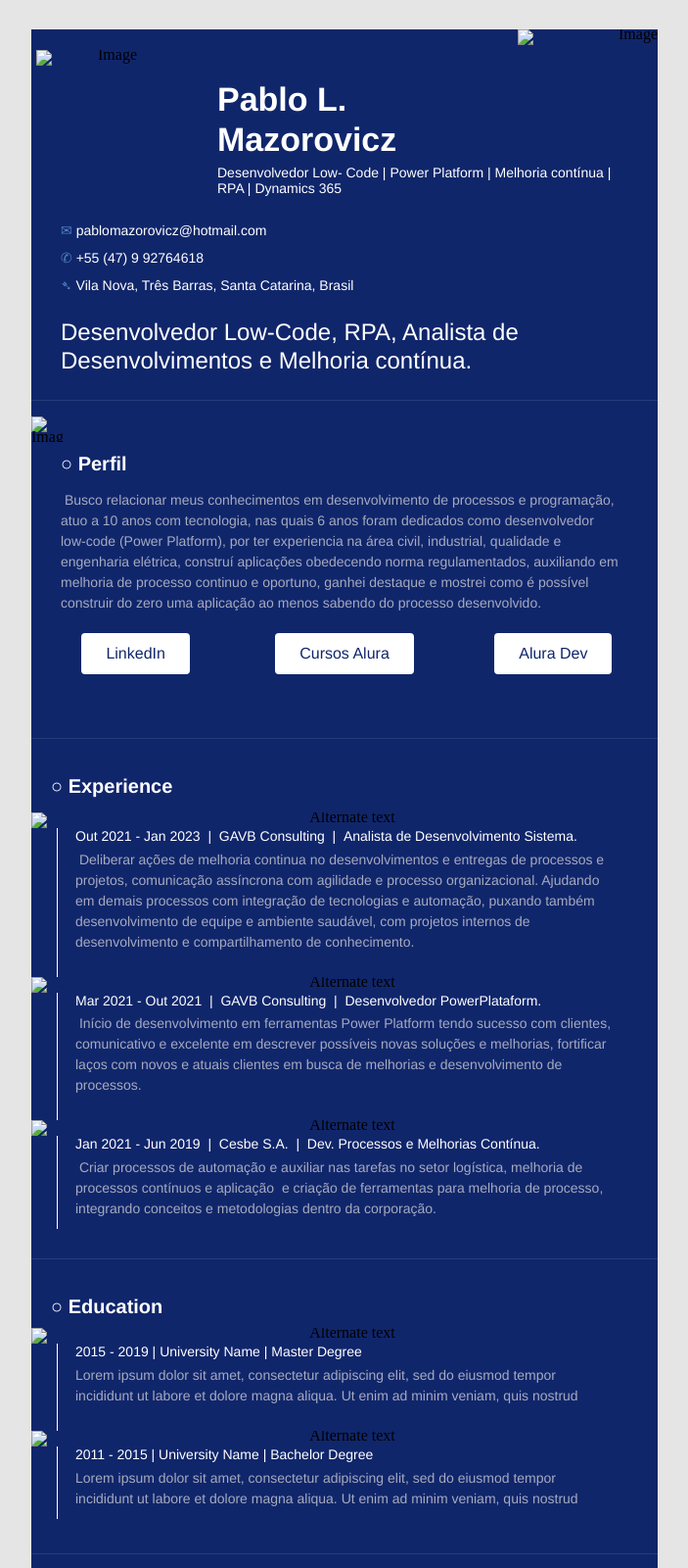
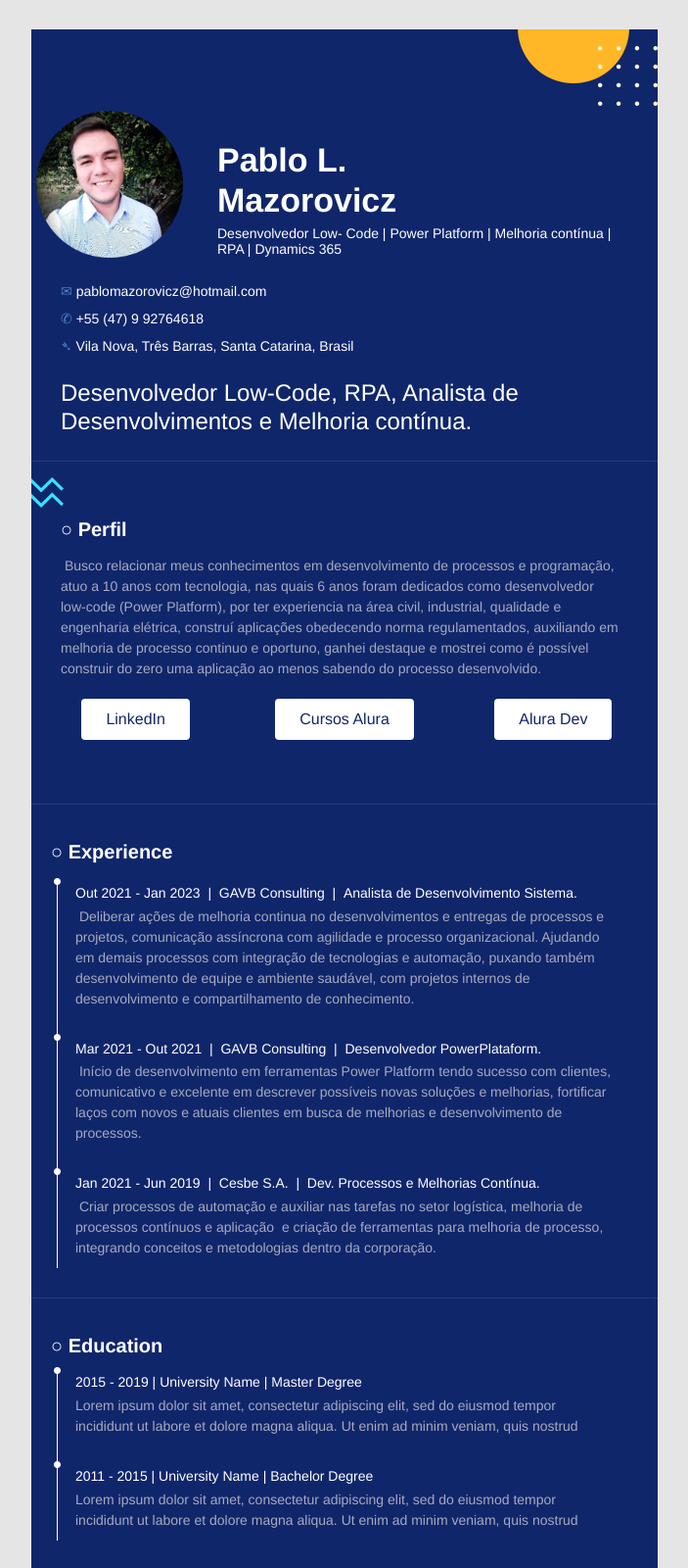
Before and after one commit to Mazorovicz/Curriculohtml, a plain HTML site: page Index.html in a window 1280 px wide. Shown: the top 1600 px of the page at 98% size, without its empty margins (288-991 px from the left). Drawn offline with Linux system fonts and the light colour scheme.

Commit message:
Update Index.html

```diff
--- a/Index.html
+++ b/Index.html
@@ -1,5 +1,4 @@
 <!DOCTYPE html>
-<!-- saved from url=(0114)file:///C:/Users/Propriet%C3%A1rio/AppData/Local/Temp/Temp1_beefree-ghmte056jgm%20(1).zip/beefree-ghmte056jgm.html -->
 <html lang="en" xmlns:o="urn:schemas-microsoft-com:office:office" xmlns:v="urn:schemas-microsoft-com:vml"><head><meta http-equiv="Content-Type" content="text/html; charset=UTF-8">
 <title></title>
 
@@ -118,7 +117,7 @@
 <table border="0" cellpadding="0" cellspacing="0" class="image_block block-1" role="presentation" style="mso-table-lspace: 0pt; mso-table-rspace: 0pt;" width="100%">
 <tbody><tr>
 <td class="pad" style="width:100%;padding-right:0px;padding-left:0px;">
-<div align="right" class="alignment" style="line-height:10px"><img alt="Image" src="file:///C:/Users/Propriet%C3%A1rio/AppData/Local/Temp/Temp1_beefree-ghmte056jgm%20(1).zip/images/top-image.png" style="display: block; height: auto; border: 0; width: 143px; max-width: 100%;" title="Image" width="143"></div>
+<div align="right" class="alignment" style="line-height:10px"><img alt="Image" src="https://github.com/Mazorovicz/Curriculohtml/blob/main/images/top-image.png" style="display: block; height: auto; border: 0; width: 143px; max-width: 100%;" title="Image" width="143"></div>
 </td>
 </tr>
 </tbody></table>
@@ -141,7 +140,7 @@
 <table border="0" cellpadding="0" cellspacing="0" class="image_block block-1" role="presentation" style="mso-table-lspace: 0pt; mso-table-rspace: 0pt;" width="100%">
 <tbody><tr>
 <td class="pad" style="width:100%;padding-right:0px;padding-left:0px;">
-<div align="center" class="alignment" style="line-height:10px"><img alt="Image" src="file:///C:/Users/Propriet%C3%A1rio/AppData/Local/Temp/Temp1_beefree-ghmte056jgm%20(1).zip/images/02827114-3aa6-4e38-9030-d64a6dd08096.png" style="display: block; height: auto; border: 0; width: 150px; max-width: 100%;" title="Image" width="150"></div>
+<div align="center" class="alignment" style="line-height:10px"><img alt="Image" src="https://github.com/Mazorovicz/Curriculohtml/blob/main/images/02827114-3aa6-4e38-9030-d64a6dd08096.png" style="display: block; height: auto; border: 0; width: 150px; max-width: 100%;" title="Image" width="150"></div>
 </td>
 </tr>
 </tbody></table>
@@ -226,7 +225,7 @@
 <table border="0" cellpadding="0" cellspacing="0" class="image_block block-4" role="presentation" style="mso-table-lspace: 0pt; mso-table-rspace: 0pt;" width="100%">
 <tbody><tr>
 <td class="pad" style="width:100%;padding-right:0px;padding-left:0px;">
-<div align="left" class="alignment" style="line-height:10px"><img alt="Image" src="file:///C:/Users/Propriet%C3%A1rio/AppData/Local/Temp/Temp1_beefree-ghmte056jgm%20(1).zip/images/element-left.png" style="display: block; height: auto; border: 0; width: 33px; max-width: 100%;" title="Image" width="33"></div>
+<div align="left" class="alignment" style="line-height:10px"><img alt="Image" src="https://github.com/Mazorovicz/Curriculohtml/blob/main/images/element-left.png" style="display: block; height: auto; border: 0; width: 33px; max-width: 100%;" title="Image" width="33"></div>
 </td>
 </tr>
 </tbody></table>
@@ -354,7 +353,7 @@
 <table border="0" cellpadding="0" cellspacing="0" class="image_block block-1 mobile_hide" role="presentation" style="mso-table-lspace: 0pt; mso-table-rspace: 0pt;" width="100%">
 <tbody><tr>
 <td class="pad" style="width:100%;padding-right:0px;padding-left:0px;">
-<div align="center" class="alignment" style="line-height:10px"><img alt="Alternate text" class="big" src="file:///C:/Users/Propriet%C3%A1rio/AppData/Local/Temp/Temp1_beefree-ghmte056jgm%20(1).zip/images/dot_1.png" style="display: block; height: auto; border: 0; width: 640px; max-width: 100%;" title="Alternate text" width="640"></div>
+<div align="center" class="alignment" style="line-height:10px"><img alt="Alternate text" class="big" src="https://github.com/Mazorovicz/Curriculohtml/blob/main/images/dot_1.png" style="display: block; height: auto; border: 0; width: 640px; max-width: 100%;" title="Alternate text" width="640"></div>
 </td>
 </tr>
 </tbody></table>
@@ -415,7 +414,7 @@
 <table border="0" cellpadding="0" cellspacing="0" class="image_block block-1 mobile_hide" role="presentation" style="mso-table-lspace: 0pt; mso-table-rspace: 0pt;" width="100%">
 <tbody><tr>
 <td class="pad" style="width:100%;padding-right:0px;padding-left:0px;">
-<div align="center" class="alignment" style="line-height:10px"><img alt="Alternate text" class="big" src="file:///C:/Users/Propriet%C3%A1rio/AppData/Local/Temp/Temp1_beefree-ghmte056jgm%20(1).zip/images/dot_1.png" style="display: block; height: auto; border: 0; width: 640px; max-width: 100%;" title="Alternate text" width="640"></div>
+<div align="center" class="alignment" style="line-height:10px"><img alt="Alternate text" class="big" src="https://github.com/Mazorovicz/Curriculohtml/blob/main/images/dot_1.png" style="display: block; height: auto; border: 0; width: 640px; max-width: 100%;" title="Alternate text" width="640"></div>
 </td>
 </tr>
 </tbody></table>
@@ -476,7 +475,7 @@
 <table border="0" cellpadding="0" cellspacing="0" class="image_block block-1 mobile_hide" role="presentation" style="mso-table-lspace: 0pt; mso-table-rspace: 0pt;" width="100%">
 <tbody><tr>
 <td class="pad" style="width:100%;padding-right:0px;padding-left:0px;">
-<div align="center" class="alignment" style="line-height:10px"><img alt="Alternate text" class="big" src="file:///C:/Users/Propriet%C3%A1rio/AppData/Local/Temp/Temp1_beefree-ghmte056jgm%20(1).zip/images/dot_1.png" style="display: block; height: auto; border: 0; width: 640px; max-width: 100%;" title="Alternate text" width="640"></div>
+<div align="center" class="alignment" style="line-height:10px"><img alt="Alternate text" class="big" src="https://github.com/Mazorovicz/Curriculohtml/blob/main/images/dot_1.png" style="display: block; height: auto; border: 0; width: 640px; max-width: 100%;" title="Alternate text" width="640"></div>
 </td>
 </tr>
 </tbody></table>
@@ -561,7 +560,7 @@
 <table border="0" cellpadding="0" cellspacing="0" class="image_block block-3 mobile_hide" role="presentation" style="mso-table-lspace: 0pt; mso-table-rspace: 0pt;" width="100%">
 <tbody><tr>
 <td class="pad" style="width:100%;padding-right:0px;padding-left:0px;">
-<div align="center" class="alignment" style="line-height:10px"><img alt="Alternate text" class="big" src="file:///C:/Users/Propriet%C3%A1rio/AppData/Local/Temp/Temp1_beefree-ghmte056jgm%20(1).zip/images/dot_1.png" style="display: block; height: auto; border: 0; width: 640px; max-width: 100%;" title="Alternate text" width="640"></div>
+<div align="center" class="alignment" style="line-height:10px"><img alt="Alternate text" class="big" src="https://github.com/Mazorovicz/Curriculohtml/blob/main/images/dot_1.png" style="display: block; height: auto; border: 0; width: 640px; max-width: 100%;" title="Alternate text" width="640"></div>
 </td>
 </tr>
 </tbody></table>
@@ -622,7 +621,7 @@
 <table border="0" cellpadding="0" cellspacing="0" class="image_block block-1 mobile_hide" role="presentation" style="mso-table-lspace: 0pt; mso-table-rspace: 0pt;" width="100%">
 <tbody><tr>
 <td class="pad" style="width:100%;padding-right:0px;padding-left:0px;">
-<div align="center" class="alignment" style="line-height:10px"><img alt="Alternate text" class="big" src="file:///C:/Users/Propriet%C3%A1rio/AppData/Local/Temp/Temp1_beefree-ghmte056jgm%20(1).zip/images/dot_1.png" style="display: block; height: auto; border: 0; width: 640px; max-width: 100%;" title="Alternate text" width="640"></div>
+<div align="center" class="alignment" style="line-height:10px"><img alt="Alternate text" class="big" src="https://github.com/Mazorovicz/Curriculohtml/blob/main/images/dot_1.png" style="display: block; height: auto; border: 0; width: 640px; max-width: 100%;" title="Alternate text" width="640"></div>
 </td>
 </tr>
 </tbody></table>
@@ -1011,7 +1010,7 @@
 <table border="0" cellpadding="0" cellspacing="0" class="image_block block-2" role="presentation" style="mso-table-lspace: 0pt; mso-table-rspace: 0pt;" width="100%">
 <tbody><tr>
 <td class="pad" style="width:100%;padding-right:0px;padding-left:0px;">
-<div align="right" class="alignment" style="line-height:10px"><img alt="Alternate text" src="file:///C:/Users/Propriet%C3%A1rio/AppData/Local/Temp/Temp1_beefree-ghmte056jgm%20(1).zip/images/element-right.png" style="display: block; height: auto; border: 0; width: 53px; max-width: 100%;" title="Alternate text" width="53"></div>
+<div align="right" class="alignment" style="line-height:10px"><img alt="Alternate text" src="https://github.com/Mazorovicz/Curriculohtml/blob/main/images/element-right.png" style="display: block; height: auto; border: 0; width: 53px; max-width: 100%;" title="Alternate text" width="53"></div>
 </td>
 </tr>
 </tbody></table>
@@ -1184,8 +1183,8 @@
 <div align="center" class="alignment">
 <table border="0" cellpadding="0" cellspacing="0" class="social-table" role="presentation" style="mso-table-lspace: 0pt; mso-table-rspace: 0pt; display: inline-block;" width="92px">
 <tbody><tr>
-<td style="padding:0 7px 0 7px;"><a href="http://www.examplhttps//www.linkedin.com/in/pablo-luiz-mazorovicz-056918a4e.com/" target="_blank"><img alt="LinkedIn" height="32" src="file:///C:/Users/Propriet%C3%A1rio/AppData/Local/Temp/Temp1_beefree-ghmte056jgm%20(1).zip/images/linkedin2x-1.png" style="display: block; height: auto; border: 0;" title="LinkedIn" width="32"></a></td>
-<td style="padding:0 7px 0 7px;"><a href="https://www.wechat.chttps//wa.me/c/554792764618om" target="_blank"><img alt="Wechat" height="32" src="file:///C:/Users/Propriet%C3%A1rio/AppData/Local/Temp/Temp1_beefree-ghmte056jgm%20(1).zip/images/wechat2x.png" style="display: block; height: auto; border: 0;" title="Wechat" width="32"></a></td>
+<td style="padding:0 7px 0 7px;"><a href="http://www.examplhttps//www.linkedin.com/in/pablo-luiz-mazorovicz-056918a4e.com/" target="_blank"><img alt="LinkedIn" height="32" src="https://github.com/Mazorovicz/Curriculohtml/blob/main/images/linkedin2x-1.png" style="display: block; height: auto; border: 0;" title="LinkedIn" width="32"></a></td>
+<td style="padding:0 7px 0 7px;"><a href="https://www.wechat.chttps//wa.me/c/554792764618om" target="_blank"><img alt="Wechat" height="32" src="https://github.com/Mazorovicz/Curriculohtml/blob/main/images/wechat2x.png" style="display: block; height: auto; border: 0;" title="Wechat" width="32"></a></td>
 </tr>
 </tbody></table>
 </div>
@@ -1202,7 +1201,7 @@
 <table border="0" cellpadding="0" cellspacing="0" class="image_block block-6" role="presentation" style="mso-table-lspace: 0pt; mso-table-rspace: 0pt;" width="100%">
 <tbody><tr>
 <td class="pad" style="padding-right:20px;padding-top:15px;width:100%;padding-left:0px;">
-<div align="right" class="alignment" style="line-height:10px"><img alt="Alternate text" src="file:///C:/Users/Propriet%C3%A1rio/AppData/Local/Temp/Temp1_beefree-ghmte056jgm%20(1).zip/images/image-bottom_1.png" style="display: block; height: auto; border: 0; width: 330px; max-width: 100%;" title="Alternate text" width="330"></div>
+<div align="right" class="alignment" style="line-height:10px"><img alt="Alternate text" src="https://github.com/Mazorovicz/Curriculohtml/blob/main/images/image-bottom_1.png" style="display: block; height: auto; border: 0; width: 330px; max-width: 100%;" title="Alternate text" width="330"></div>
 </td>
 </tr>
 </tbody></table>
```
